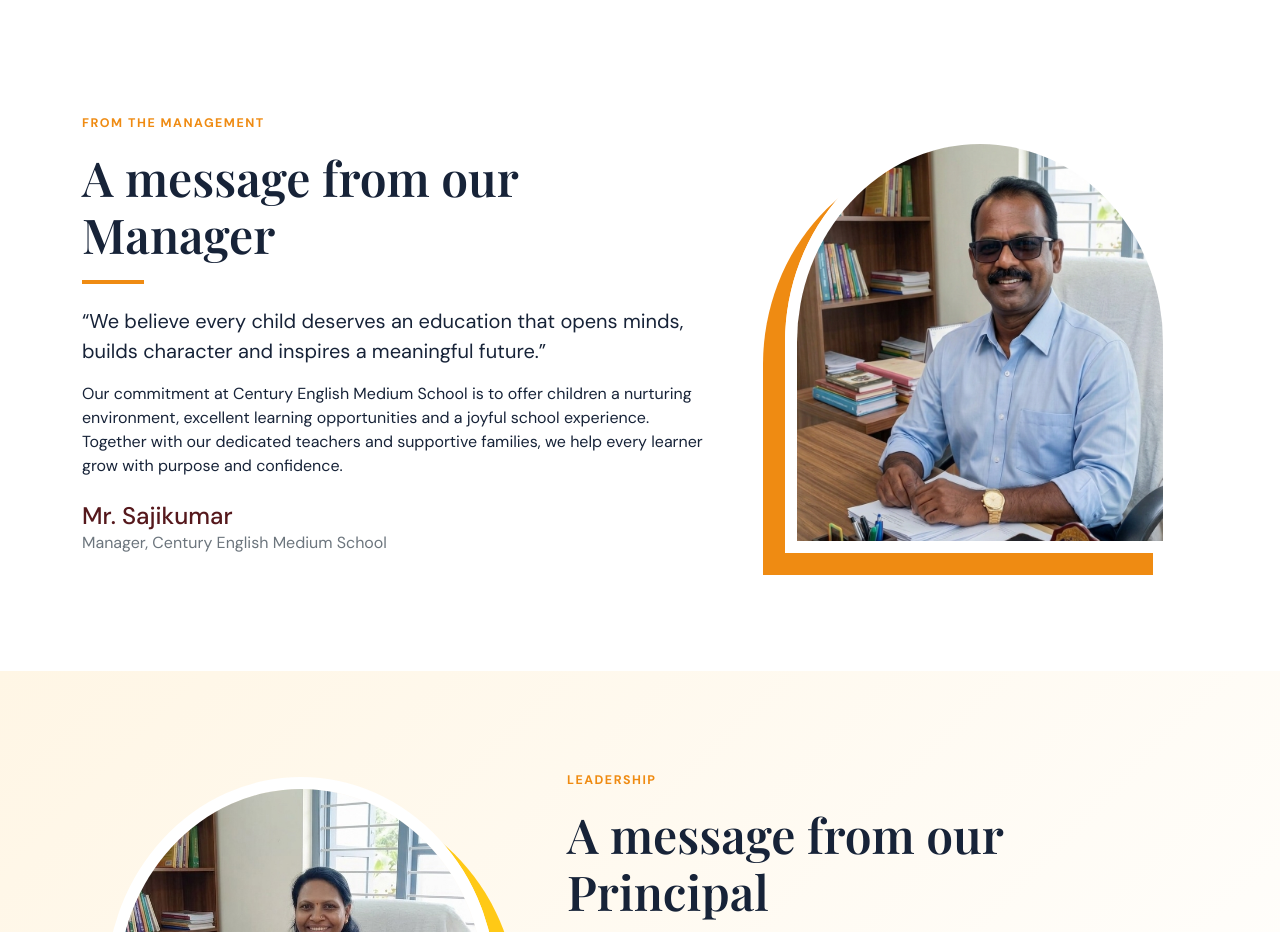
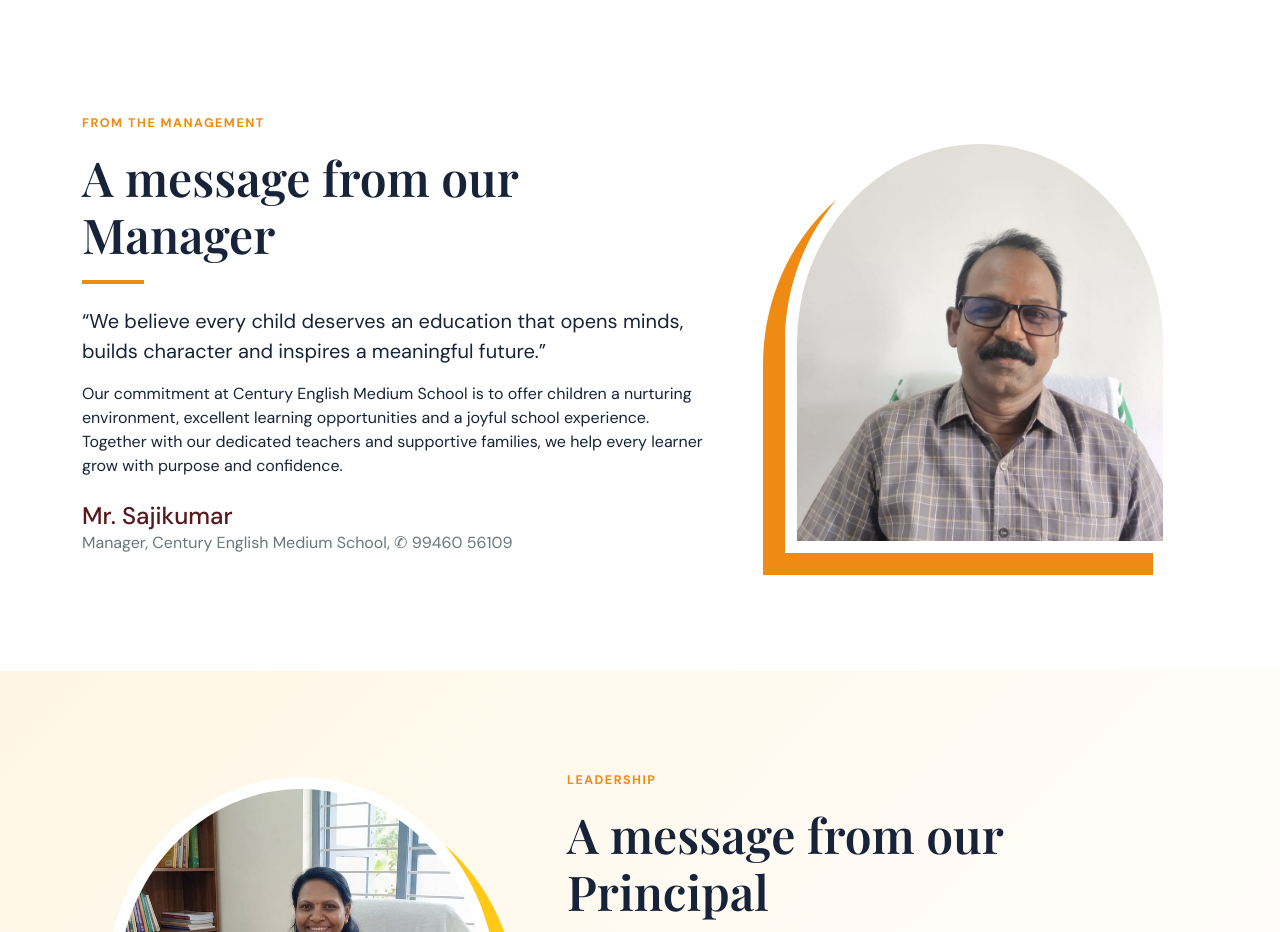
Before and after one commit to sreekanthps28/century, a plain HTML site: page index.html in a window 1280 px wide. Shown: the part 3660-4592 px from the top of the page. Drawn offline with nearby package versions, Linux system fonts and the light colour scheme.

Commit message:
Manager Photo Changed

```diff
--- a/index.html
+++ b/index.html
@@ -81,7 +81,7 @@
     <!-- Section - Gallery -->
     <section class="section-pad" id="gallery"><div class="container"><div class="text-center mb-5"><p class="section-kicker">Life at Century</p><h2>Our school in moments</h2><p class="text-secondary mb-0">Learning, friendship and joyful memories across campus.</p></div><div class="row g-3"><div class="col-md-6"><div class="gallery-item"><img class="gallery-img" style="height:560px" src="images/Gallery5.jpeg" alt="Students learning in a classroom"><div class="gallery-caption">Bright classrooms, bigger ideas</div></div></div><div class="col-md-6"><div class="row g-3"><div class="col-6"><div class="gallery-item"><img class="gallery-img" src="images/gallery1.jpg" alt="Achievements"><div class="gallery-caption">Achievements</div></div></div><div class="col-6"><div class="gallery-item"><img class="gallery-img" src="images/Gallery6.jpg" alt="Students collaborating"><div class="gallery-caption">Learning together</div></div></div><div class="col-6"><div class="gallery-item"><img class="gallery-img" src="images/Gallery4.jpeg" alt="School activity"><div class="gallery-caption">Creative expression</div></div></div><div class="col-6"><div class="gallery-item"><img class="gallery-img" src="images/gallery2.jpeg" alt="Children playing"><div class="gallery-caption">Play & friendship</div></div></div></div></div></div></div></section>
     <!-- Section - Team - Manager -->
-    <section class="manager section-pad" id="team"><div class="container"><div class="row align-items-center g-5"><div class="col-lg-7 order-2 order-lg-1"><p class="section-kicker">From the Management</p><h2 class="display-5">A message from our Manager</h2><div class="title-rule"></div><p class="lead">“We believe every child deserves an education that opens minds, builds character and inspires a meaningful future.”</p><p>Our commitment at Century English Medium School is to offer children a nurturing environment, excellent learning opportunities and a joyful school experience. Together with our dedicated teachers and supportive families, we help every learner grow with purpose and confidence.</p><h4 class="mt-4 mb-0" style="color:var(--wine)">Mr. Sajikumar</h4><p class="text-secondary">Manager, Century English Medium School</p></div><div class="col-lg-5 text-center order-1 order-lg-2"><img class="manager-photo" src="images/manager.jpg" alt="School manager"></div></div></div></section>
+    <section class="manager section-pad" id="team"><div class="container"><div class="row align-items-center g-5"><div class="col-lg-7 order-2 order-lg-1"><p class="section-kicker">From the Management</p><h2 class="display-5">A message from our Manager</h2><div class="title-rule"></div><p class="lead">“We believe every child deserves an education that opens minds, builds character and inspires a meaningful future.”</p><p>Our commitment at Century English Medium School is to offer children a nurturing environment, excellent learning opportunities and a joyful school experience. Together with our dedicated teachers and supportive families, we help every learner grow with purpose and confidence.</p><h4 class="mt-4 mb-0" style="color:var(--wine)">Mr. Sajikumar</h4><p class="text-secondary">Manager, Century English Medium School, ✆ 99460 56109</p></div><div class="col-lg-5 text-center order-1 order-lg-2"><img class="manager-photo" src="images/manager.jpeg" alt="School manager"></div></div></div></section>
     <!-- Section - Team - Principal -->
     <section class="principal section-pad" id="team"><div class="container"><div class="row align-items-center g-5"><div class="col-lg-5 text-center"><img class="principal-photo" src="images/principal.jpg" alt="School principal"></div><div class="col-lg-7"><p class="section-kicker">Leadership</p><h2 class="display-5">A message from our Principal</h2><div class="title-rule"></div><p class="lead">“Education is not only about achievement—it is about helping children become thoughtful, confident and kind human beings.”</p><p>At Century English Medium School, our team creates a safe and inspiring environment where every child is known, encouraged and challenged to do their best. We welcome families to join us on this meaningful journey.</p><h4 class="mt-4 mb-0" style="color:var(--wine)">Mrs. Bindu Sajikumar</h4><p class="text-secondary">Principal, Century English Medium School</p></div></div></div></section>
     <!-- Section - Team - Teachers -->
```
Also changed, not shown: images/Manager.jpeg (added).
